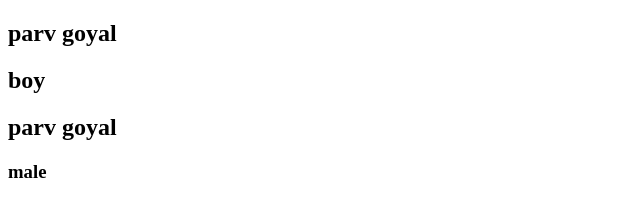
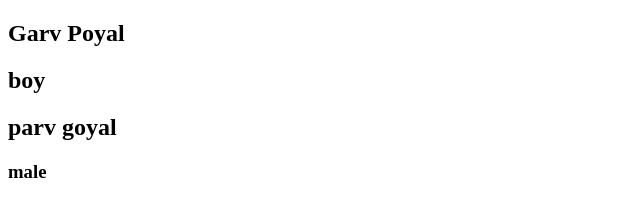
Before and after one commit to parv-goyal/learning-html, a plain HTML site: page 1stcode.html in a window 1280 px wide. Shown: the full height of the page, 0-640 px from the left. Drawn offline with Linux system fonts and the light colour scheme.

Commit message:
ubuntu 23.04

```diff
--- a/1stcode.html
+++ b/1stcode.html
@@ -8,7 +8,7 @@
   <body>
     <article>
       <section>
-        <h2>parv goyal</h2>
+        <h2>Garv Poyal</h2>
       </section>
       <section>
         <h2>boy</h2>
```
